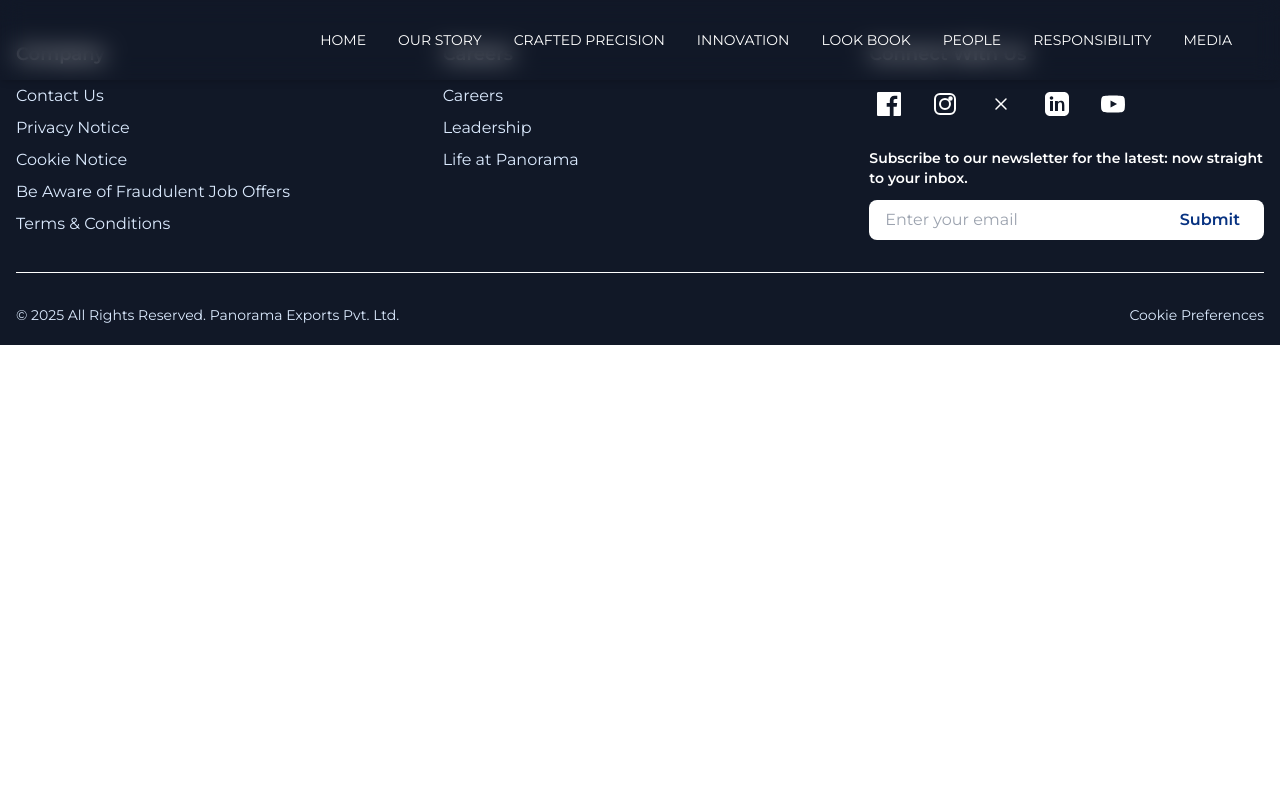
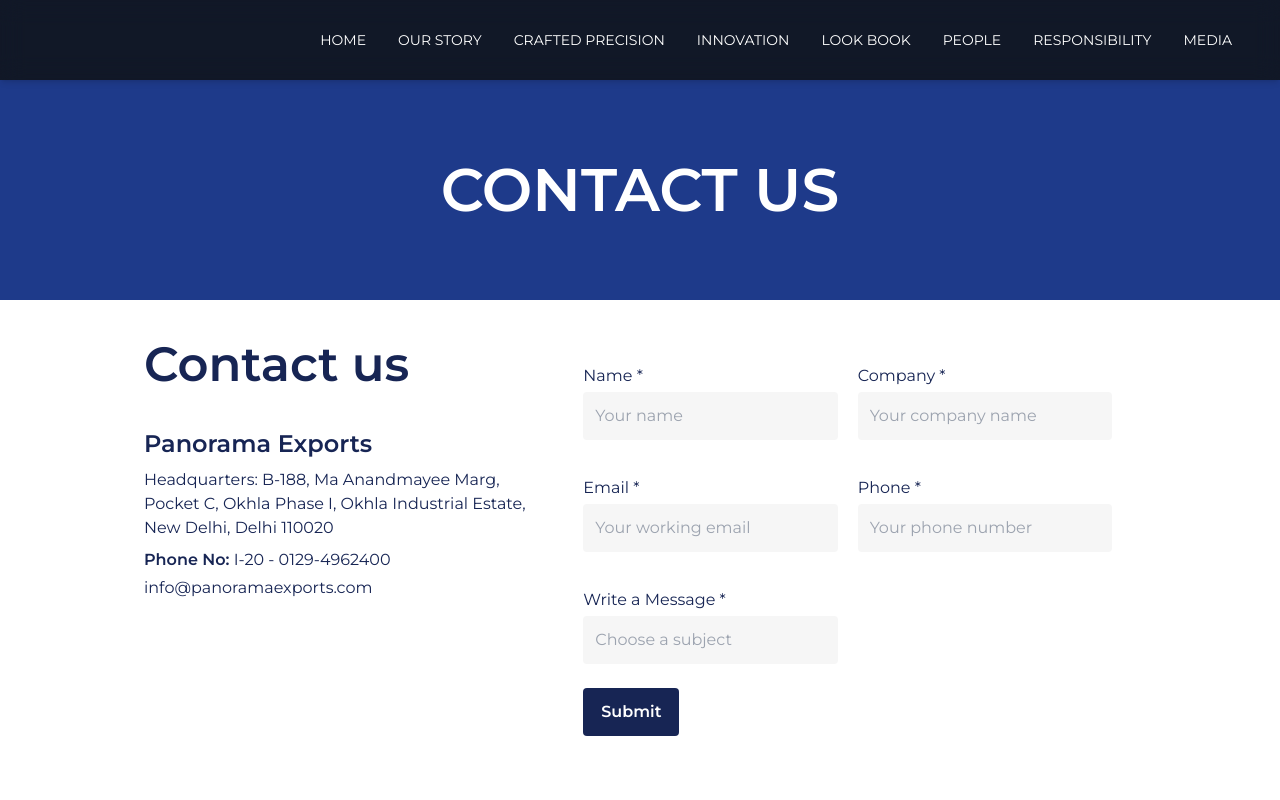
Before and after one commit to sudiptasamanta917/Panorama-Exports, a React (Vite) app: page /contactus in a window 1280 px wide. Both pictures are taken after a click on the button "OPEN WEBSITE". Shown: the top 800 px of the page. Built offline with nearby package versions, Linux system fonts and the light colour scheme.

Commit message:
contact us page

```diff
--- a/src/components/Certifications.jsx
+++ b/src/components/Certifications.jsx
@@ -8,6 +8,7 @@
 import C6 from "../assets/Certificates/cert 6.webp";
 import C7 from "../assets/Certificates/cert 7.webp";
 import C8 from "../assets/Certificates/cert 8.webp";
+import AllCertificates from "../assets/Certificates/AllCertificates.jpg";
 
 const certificates = [
     { id: 1, src: C1, alt: "Certificate 1" },
@@ -26,7 +27,7 @@
     return (
         <div className="p-6 w-[90%] mx-auto md:px-20">
             {/* grid container */}
-            <div className="grid grid-cols-2 sm:grid-cols-2 md:grid-cols-3 lg:grid-cols-4 gap-6 xl:w-[60%] lg:w-[80%] mx-auto">
+            {/* <div className="grid grid-cols-2 sm:grid-cols-2 md:grid-cols-3 lg:grid-cols-4 gap-6 xl:w-[60%] lg:w-[80%] mx-auto">
                 {certificates.map((cert, idx) => (
                     <div key={idx} className="">
                         <img
@@ -36,6 +37,9 @@
                         />
                     </div>
                 ))}
+            </div> */}
+            <div className="">
+                <img src={AllCertificates} alt="certificates" className="w-full object-contain" />
             </div>
         </div>
     );
--- a/src/components/Footer.jsx
+++ b/src/components/Footer.jsx
@@ -4,15 +4,13 @@
 export default function Footer() {
     const footerLinks = {
         company: [
-            { title: "Contact Us", path: "/contact" },
+            { title: "Contact Us", path: "/contactus" },
             { title: "Privacy Notice", path: "/privacy" },
-            { title: "Cookie Notice", path: "/cookies" },
-            { title: "Be Aware of Fraudulent Job Offers", path: "/fraud" },
             { title: "Terms & Conditions", path: "/terms" },
         ],
         careers: [
-            { title: "Careers", path: "/careers" },
-            { title: "Leadership", path: "/leadership-programs" },
+            { title: "Careers", path: "/peoples" },
+            { title: "Leadership", path: "/vision-values#leadership" },
             { title: "Life at Panorama", path: "/peoples#life-at-panorama" },
         ],
         social: [
@@ -28,7 +26,7 @@
         <footer className="bg-gray-900 text-white">
             <div className="container mx-auto px-4 pt-10 pb-5">
                 <div className="grid md:grid-cols-3 gap-8">
-                    {/* Company Links */}
+                    {/*Important Links */}
                     <div>
                         <h3 className="text-lg font-semibold mb-4">Company</h3>
                         <ul className="space-y-2">
--- /dev/null
+++ b/src/pages/Contact/ContactUs.jsx
@@ -0,0 +1,151 @@
+import React, { useState } from "react";
+
+const ContactUs = () => {
+    const [form, setForm] = useState({
+        name: "",
+        company: "",
+        email: "",
+        phone: "",
+        message: "",
+    });
+
+    // Submission handler for backend integration
+    const handleSubmit = async (e) => {
+        e.preventDefault();
+        // Backend integration example:
+        /*
+    await fetch('/api/contact', {
+      method: 'POST',
+      headers: { 'Content-Type': 'application/json' },
+      body: JSON.stringify(form)
+    });
+    */
+        alert("Form ready for backend! See console for submitted data.");
+        console.log(form);
+    };
+
+    // Input change handler
+    const handleChange = (e) => {
+        setForm({ ...form, [e.target.name]: e.target.value });
+    };
+
+    return (
+        <div className="bg-white">
+            <div className="w-full h-20 bg-gray-900"></div>
+            <div className="bg-blue-900 py-20">
+                <h1 className="lg:text-6xl md:text-4xl text-3xl font-bold text-white text-center">
+                    CONTACT US
+                </h1>
+            </div>
+
+            <div className="md:w-[90%] w-full px-6 md:px-20 mx-auto flex flex-col md:flex-row gap-8 px-4 py-10">
+                <div className="md:w-[40%] text-blue-950">
+                    <h2 className="lg:text-5xl md:text-3xl text-2xl font-bold mb-4">
+                        Contact us
+                    </h2>
+                    <h3 className="font-semibold text-2xl mb-2 mt-10">
+                        Panorama Exports
+                    </h3>
+                    <p className="mb-2">
+                        Headquarters: B-188, Ma Anandmayee Marg,<br></br> Pocket
+                        C, Okhla Phase I, Okhla Industrial Estate,<br></br> New
+                        Delhi, Delhi 110020
+                    </p>
+                    <p className="mb-1">
+                        <span className="font-semibold">Phone No:</span> I-20 -
+                        0129-4962400
+                    </p>
+                    <p className="mb-1">
+                        <span className="font-semibold"></span>{" "}
+                        info@panoramaexports.com
+                    </p>
+                </div>
+                <form
+                    className="md:w-[60%] bg-white rounded-sm p-6 text-blue-950"
+                    onSubmit={handleSubmit}
+                >
+                    <div className="grid grid-cols-2 gap-5">
+                        <div className="mb-4">
+                            <label className="block mb-1 font-medium">
+                                Name *
+                            </label>
+                            <input
+                                type="text"
+                                name="name"
+                                value={form.name}
+                                onChange={handleChange}
+                                placeholder="Your name"
+                                className="w-full bg-[#f6f6f6] rounded px-3 py-3 focus:outline-none focus:ring focus:border-blue-400"
+                                required
+                            />
+                        </div>
+                        <div className="mb-4">
+                            <label className="block mb-1 font-medium">
+                                Company *
+                            </label>
+                            <input
+                                type="text"
+                                name="company"
+                                value={form.company}
+                                onChange={handleChange}
+                                placeholder="Your company name"
+                                className="w-full bg-[#f6f6f6] rounded px-3 py-3 focus:outline-none focus:ring focus:border-blue-400"
+                                required
+                            />
+                        </div>
+                        <div className="mb-4">
+                            <label className="block mb-1 font-medium">
+                                Email *
+                            </label>
+                            <input
+                                type="email"
+                                name="email"
+                                value={form.email}
+                                onChange={handleChange}
+                                placeholder="Your working email"
+                                className="w-full bg-[#f6f6f6] rounded px-3 py-3 focus:outline-none focus:ring focus:border-blue-400"
+                                required
+                            />
+                        </div>
+                        <div className="mb-4">
+                            <label className="block mb-1 font-medium">
+                                Phone *
+                            </label>
+                            <input
+                                type="tel"
+                                name="phone"
+                                value={form.phone}
+                                onChange={handleChange}
+                                placeholder="Your phone number"
+                                className="w-full bg-[#f6f6f6] rounded px-3 py-3 focus:outline-none focus:ring focus:border-blue-400"
+                                required
+                            />
+                        </div>
+                        <div className="mb-6">
+                            <label className="block mb-1 font-medium">
+                                Write a Message *
+                            </label>
+                            <input
+                                type="text"
+                                name="message"
+                                value={form.message}
+                                onChange={handleChange}
+                                placeholder="Choose a subject"
+                                className="w-full bg-[#f6f6f6] rounded px-3 py-3 focus:outline-none focus:ring focus:border-blue-400"
+                                required
+                            />
+                        </div>
+                    </div>
+                    <button
+                        type="submit"
+                        className="w-24 bg-blue-950 text-white py-3 rounded font-bold hover:bg-[#f6f6f6] hover:text-blue-950 transition"
+                    >
+                        Submit
+                    </button>
+                </form>
+            </div>
+        </div>
+    );
+};
+
+export default ContactUs;
--- a/src/pages/Home.jsx
+++ b/src/pages/Home.jsx
@@ -437,7 +437,7 @@
                     <div className="flex items-center justify-start">
                         <div className="text-3xl sm:text-4xl md:text-5xl font-regular">
                             Certifications
-                            <div className="text-sm md:text-lg mt-3 md:mb-14 text-gray-600 ml-1">
+                            <div className="text-sm md:text-lg mt-3 text-gray-600 ml-1">
                                 Our legal certificates
                             </div>
                         </div>
--- a/src/pages/Innovation/StandardOfPerfection.jsx
+++ b/src/pages/Innovation/StandardOfPerfection.jsx
@@ -14,7 +14,7 @@
                           <h1 className="text-lg md:text-2xl xl:text-3xl font-semibold text-blue-900">
                               Global Standards, Local Soul
                           </h1>
-                          <p className="text-sm md:text-lg mt-3 md:mb-14 text-gray-600 ml-1 font-thin w-[50%] text-justify">
+                          <p className="text-sm md:text-lg mt-3 text-gray-600 ml-1 font-thin w-[50%] text-justify">
                               From ethical sourcing to flawless finishing, our
                               certifications speak of trust, transparency, and
                               excellence, every garment carries the seal of
--- a/src/routes/AppRoutes.jsx
+++ b/src/routes/AppRoutes.jsx
@@ -30,6 +30,7 @@
 import StandardOfPerfection from "../pages/Innovation/StandardOfPerfection";
 import HandcraftedLuxury from "../pages/Innovation/HandcraftedLuxury";
 import LookBook from "../pages/LookBook/LookBook";
+import ContactUs from "../pages/Contact/ContactUs";
 
 
 
@@ -64,6 +65,7 @@
             <Route path="/media" element={<Media />} />
             <Route path="/unitmap" element={<UnitLocationMap />} />
             <Route path="/lookbook" element={<LookBook />} />
+            <Route path="/contactus" element={<ContactUs />} />
 
             <Route
                 path="/innovation/innovationleads"
```
Also changed, not shown: src/pages/Responsibility/Responsibility.jsx (+12 -11 lines), src/pages/ourStory/Milestones.jsx (+6 -1 lines), src/assets/Certificates/AllCertificates.jpg (added).
